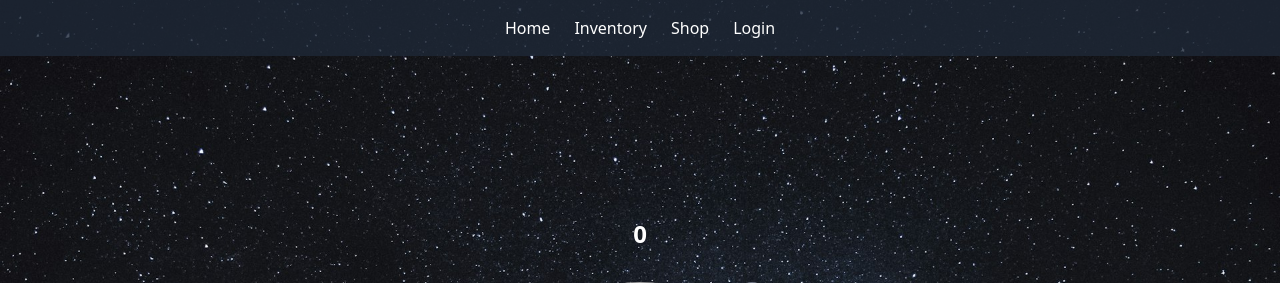
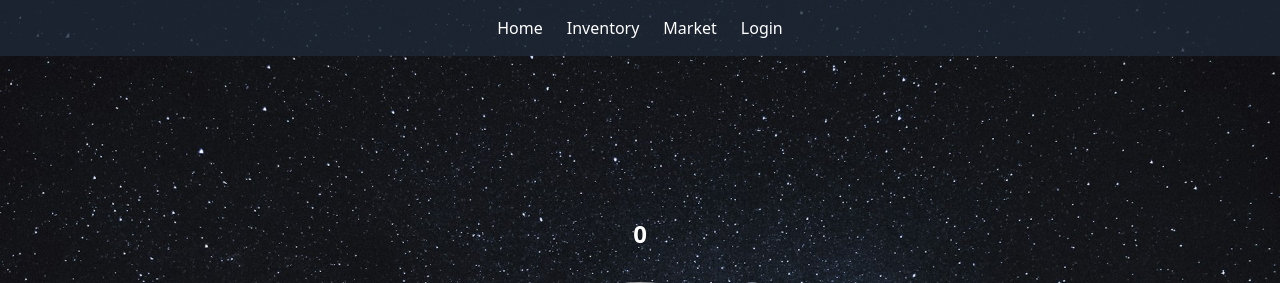
Before and after one commit to kairess/planet-40000, a Flask app: page / in a window 1280 px wide. Shown: the top 283 px of the page. Run offline with Flask 3, Linux system fonts and the light colour scheme; data comes from the database, SQL or seed files in the repository; some libraries are stand-ins or nearby versions; grey boxes are pictures that could not be loaded.

Commit message:
marketplace

```diff
--- a/app.py
+++ b/app.py
@@ -55,8 +55,8 @@ def change_planet():
 
     return jsonify({'status': 'success', 'planet_id': planet_id, 'message': 'Planet changed successfully'})
 
-@app.route('/shop')
-def shop():
+@app.route('/marketplace')
+def marketplace():
     if 'steam_id' not in session:
         return redirect(url_for('account.login'))
 
@@ -65,7 +65,7 @@ def shop():
     cursor.execute('SELECT * FROM inventories JOIN planets ON inventories.planet_id = planets.id WHERE status = ? AND steam_id != ? ORDER BY updated_at DESC', ('selling', session['steam_id']))
     selling_items = cursor.fetchall()
 
-    return render_template('shop.html', selling_items=selling_items)
+    return render_template('marketplace.html', selling_items=selling_items)
 
 @app.route('/buy_item', methods=['POST'])
 def buy_item():
--- a/templates/base.html
+++ b/templates/base.html
@@ -51,7 +51,7 @@
         <ul class="flex justify-center space-x-6 text-white">
             <li><a href="/" class="hover:text-blue-300 transition">Home</a></li>
             <li><a href="/inventory" class="hover:text-blue-300 transition">Inventory</a></li>
-            <li><a href="/shop" class="hover:text-blue-300 transition">Shop</a></li>
+            <li><a href="/marketplace" class="hover:text-blue-300 transition">Market</a></li>
             {% if 'steam_id' in session %}
             <li><a href="/logout" class="hover:text-blue-300 transition">Logout</a></li>
             <li class="ml-4"><span class="text-yellow-400"><i class="fas fa-coins mr-1"></i><span id="money">{{ "{:,}".format(money) }}</span></span></li>
--- a/templates/shop.html
+++ b/templates/marketplace.html
@@ -2,7 +2,7 @@
 
 {% block content %}
 <div class="text-center mt-20 w-full px-4 sm:px-6 lg:px-8">
-    <h2 class="text-2xl font-bold text-white mb-4">Shop</h2>
+    <h2 class="text-2xl font-bold text-white mb-4">Marketplace</h2>
     <div class="grid grid-cols-1 sm:grid-cols-2 md:grid-cols-3 lg:grid-cols-4 gap-4">
         {% for item in selling_items %}
         <div id="item-{{ item.id }}" class="bg-gray-800 bg-opacity-80 p-4 rounded-lg shadow-md">
```
